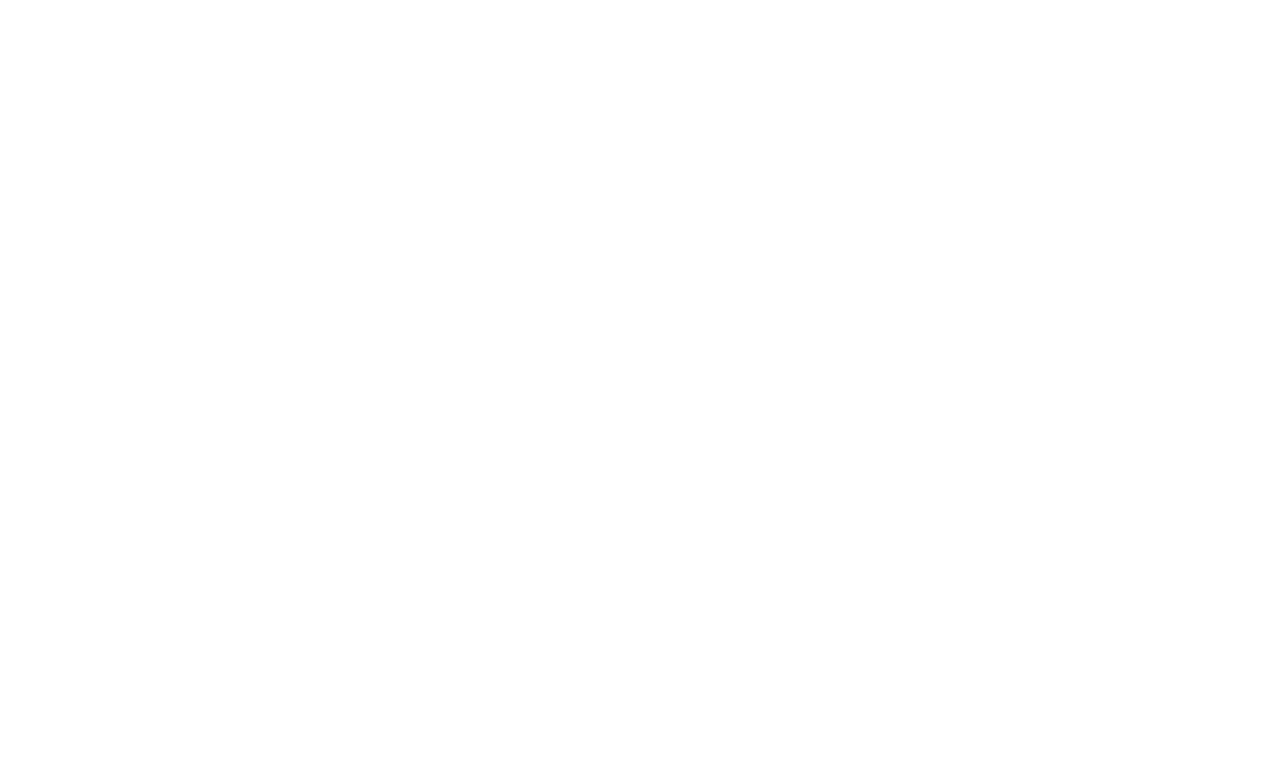
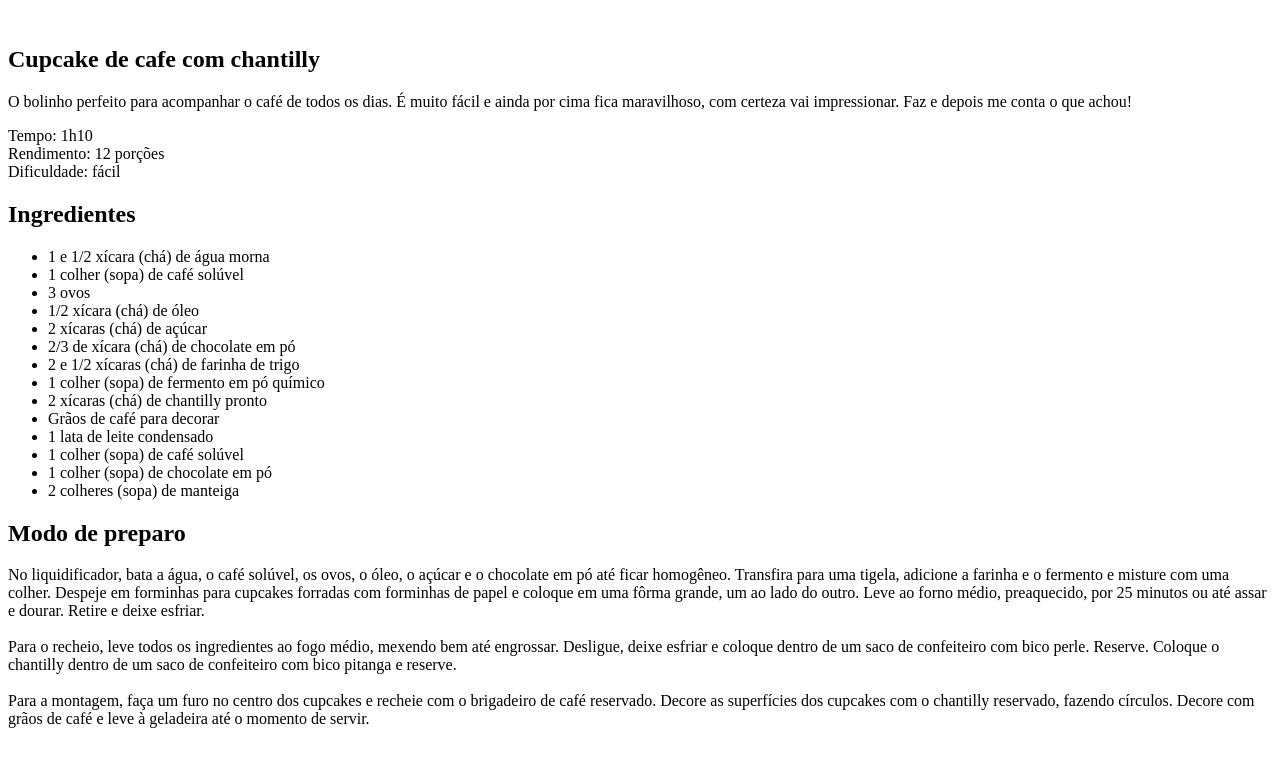
Before and after one commit to kanashirob/pagina-de-receita, a plain HTML site: page index.html in a window 1280 px wide. Drawn offline with Linux system fonts and the light colour scheme.

Commit message:
inicia a estrutura html

```diff
--- a/index.html
+++ b/index.html
@@ -1,11 +1,57 @@
 <!DOCTYPE html>
 <html lang="pt-br">
+
 <head>
     <meta charset="UTF-8">
     <meta name="viewport" content="width=device-width, initial-scale=1.0">
     <title>Document</title>
 </head>
+
 <body>
+    <div id="page">
+        <img src="" alt="">
+        <main>
+            <section id="about">
+                <h1>Cupcake de cafe com chantilly</h1>
+                <p>
+                    O bolinho perfeito para acompanhar o café de todos os dias. É muito fácil e ainda por cima fica
+                    maravilhoso, com certeza vai impressionar. Faz e depois me conta o que achou!
+                </p>
+                <p>
+                    Tempo: 1h10 <br>
+                    Rendimento: 12 porções <br>
+                    Dificuldade: fácil
+                </p>
+            </section>
+            <section id="ingredients">
+                <h2>Ingredientes</h2>
+                <ul>
+                    <li>1 e 1/2 xícara (chá) de água morna</li>
+                    <li>1 colher (sopa) de café solúvel</li>
+                    <li>3 ovos</li>
+                    <li>1/2 xícara (chá) de óleo</li>
+                    <li>2 xícaras (chá) de açúcar</li>
+                    <li>2/3 de xícara (chá) de chocolate em pó</li>
+                    <li>2 e 1/2 xícaras (chá) de farinha de trigo</li>
+                    <li>1 colher (sopa) de fermento em pó químico</li>
+                    <li>2 xícaras (chá) de chantilly pronto</li>
+                    <li>Grãos de café para decorar</li>
+                    <li>1 lata de leite condensado</li>
+                    <li>1 colher (sopa) de café solúvel</li>
+                    <li>1 colher (sopa) de chocolate em pó</li>
+                    <li>2 colheres (sopa) de manteiga</li>
+                </ul>
+            </section>
+            <section id="preparation">
+                <h2>Modo de preparo</h2>
+                <p>
+                    No liquidificador, bata a água, o café solúvel, os ovos, o óleo, o açúcar e o chocolate em pó até ficar homogêneo. Transfira para uma tigela, adicione a farinha e o fermento e misture com uma colher. Despeje em forminhas para cupcakes forradas com forminhas de papel e coloque em uma fôrma grande, um ao lado do outro. Leve ao forno médio, preaquecido, por 25 minutos ou até assar e dourar. Retire e deixe esfriar. <br><br>
+                    Para o recheio, leve todos os ingredientes ao fogo médio, mexendo bem até engrossar. Desligue, deixe esfriar e coloque dentro de um saco de confeiteiro com bico perle. Reserve. Coloque o chantilly dentro de um saco de confeiteiro com bico pitanga e reserve. <br><br>
+                    Para a montagem, faça um furo no centro dos cupcakes e recheie com o brigadeiro de café reservado. Decore as superfícies dos cupcakes com o chantilly reservado, fazendo círculos. Decore com grãos de café e leve à geladeira até o momento de servir.
+                </p>
+            </section>
+        </main>
+    </div>
+</body>
 
-</body>
 </html>
```
